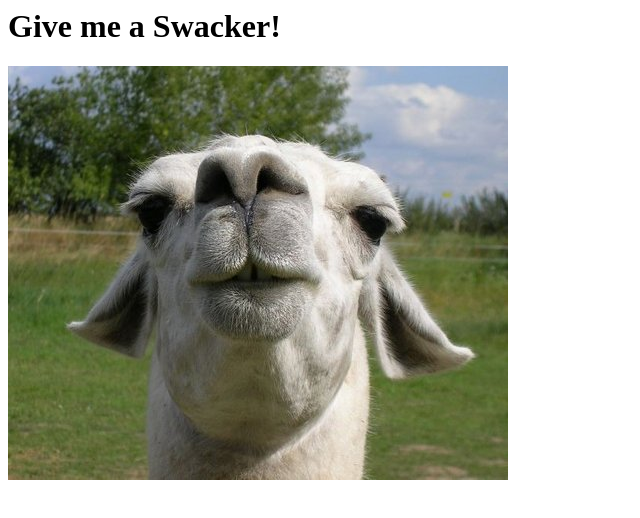
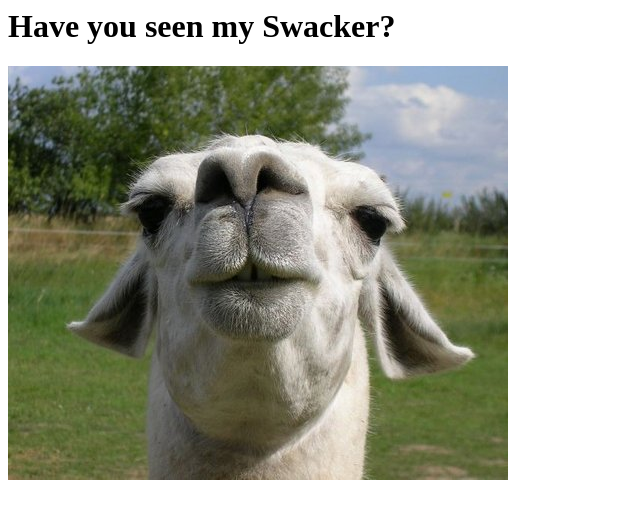
Before and after one commit to giantswarm/swarm-wercker, a plain HTML site: page static/index.html in a window 1280 px wide. Shown: the whole page, without its empty margins (0-640 px from the left). Drawn offline with Linux system fonts and the light colour scheme.

Commit message:
change web page

```diff
--- a/static/index.html
+++ b/static/index.html
@@ -1,2 +1,2 @@
-<h1>Give me a Swacker!</h1>
+<h1>Have you seen my Swacker?</h1>
 <img src="/lama.jpg" \>
```
